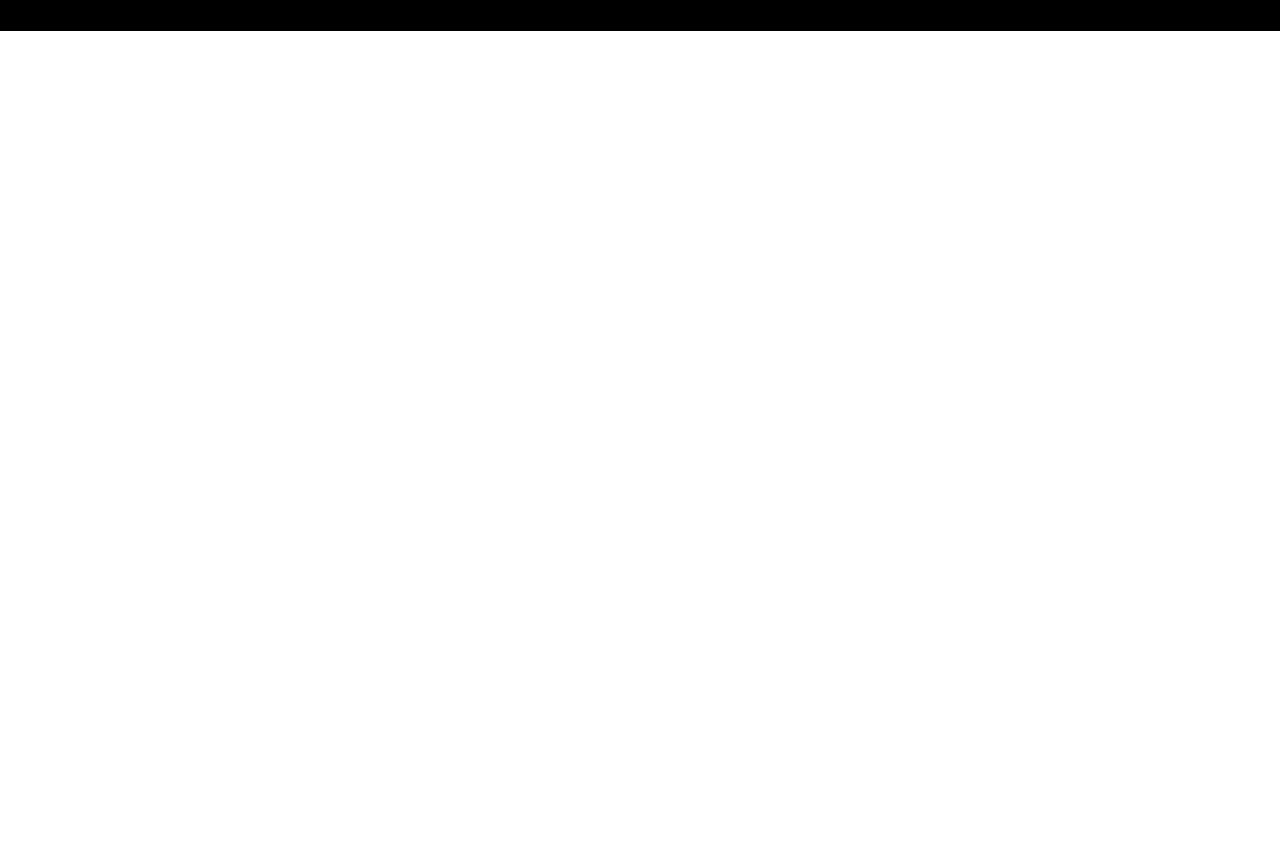
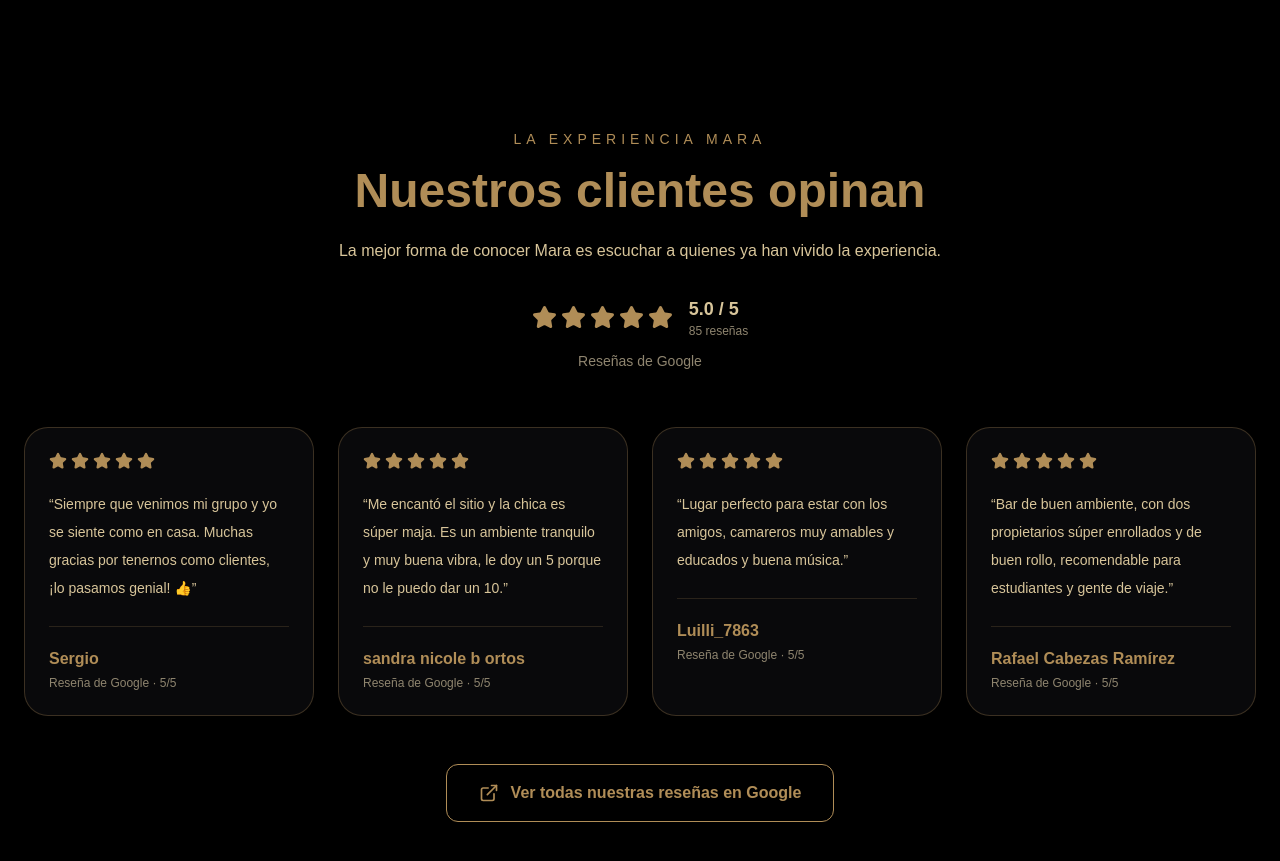
Before and after one commit to marashishalounge/mara-shisha-v2, a Next.js app: page / in a window 1280 px wide. Shown: the part 9840-10701 px from the top of the page. Before the commit the page ends 9871 px from the top, so only its background shows below. Built offline with nearby package versions, Linux system fonts and the light colour scheme.

Commit message:
Actualizadas reseñas reales de Mara

```diff
--- /dev/null
+++ b/app/components/Reviews.tsx
@@ -0,0 +1,192 @@
+"use client";
+
+import { Star, ExternalLink } from "lucide-react";
+
+const reviews = [
+  {
+    name: "Sergio",
+    text: "Siempre que venimos mi grupo y yo se siente como en casa. Muchas gracias por tenernos como clientes, ¡lo pasamos genial! 👍",
+  },
+  {
+    name: "sandra nicole b ortos",
+    text: "Me encantó el sitio y la chica es súper maja. Es un ambiente tranquilo y muy buena vibra, le doy un 5 porque no le puedo dar un 10.",
+  },
+  {
+    name: "Luilli_7863",
+    text: "Lugar perfecto para estar con los amigos, camareros muy amables y educados y buena música.",
+  },
+  {
+    name: "Rafael Cabezas Ramírez",
+    text: "Bar de buen ambiente, con dos propietarios súper enrollados y de buen rollo, recomendable para estudiantes y gente de viaje.",
+  },
+];
+
+export default function Reviews() {
+  return (
+    <section
+      id="opiniones"
+      className="bg-black py-24 px-6"
+    >
+      <div className="max-w-7xl mx-auto">
+
+        {/* CABECERA */}
+
+        <div className="text-center mb-14">
+
+          <span
+            className="uppercase tracking-[5px] text-sm"
+            style={{ color: "#B08D57" }}
+          >
+            La experiencia Mara
+          </span>
+
+          <h2
+            className="text-4xl md:text-5xl font-bold mt-4"
+            style={{ color: "#B08D57" }}
+          >
+            Nuestros clientes opinan
+          </h2>
+
+          <p
+            className="max-w-2xl mx-auto mt-5 leading-8"
+            style={{ color: "#d8c59a" }}
+          >
+            La mejor forma de conocer Mara es escuchar a quienes
+            ya han vivido la experiencia.
+          </p>
+
+          {/* VALORACIÓN */}
+
+          <div className="flex justify-center items-center gap-4 mt-7">
+
+            <div className="flex gap-1">
+
+              {[1, 2, 3, 4, 5].map((star) => (
+                <Star
+                  key={star}
+                  size={25}
+                  fill="#B08D57"
+                  color="#B08D57"
+                />
+              ))}
+
+            </div>
+
+            <div className="text-left">
+
+              <span
+                className="font-bold text-lg"
+                style={{ color: "#d8c59a" }}
+              >
+                5.0 / 5
+              </span>
+
+              <p
+                className="text-xs"
+                style={{ color: "#8f856f" }}
+              >
+                85 reseñas
+              </p>
+
+            </div>
+
+          </div>
+
+          <p
+            className="mt-3 text-sm"
+            style={{ color: "#8f856f" }}
+          >
+            Reseñas de Google
+          </p>
+
+        </div>
+
+
+        {/* RESEÑAS */}
+
+        <div className="grid md:grid-cols-2 lg:grid-cols-4 gap-6">
+
+          {reviews.map((review, index) => (
+
+            <div
+              key={index}
+              className="rounded-3xl border border-[#B08D57]/30 bg-zinc-950 p-6 hover:border-[#B08D57] transition duration-300"
+            >
+
+              {/* ESTRELLAS */}
+
+              <div className="flex gap-1 mb-5">
+
+                {[1, 2, 3, 4, 5].map((star) => (
+                  <Star
+                    key={star}
+                    size={18}
+                    fill="#B08D57"
+                    color="#B08D57"
+                  />
+                ))}
+
+              </div>
+
+
+              {/* RESEÑA */}
+
+              <p
+                className="leading-7 text-sm"
+                style={{ color: "#d8c59a" }}
+              >
+                “{review.text}”
+              </p>
+
+
+              {/* AUTOR */}
+
+              <div className="border-t border-[#B08D57]/20 mt-6 pt-5">
+
+                <p
+                  className="font-bold"
+                  style={{ color: "#B08D57" }}
+                >
+                  {review.name}
+                </p>
+
+                <p
+                  className="text-xs mt-1"
+                  style={{ color: "#8f856f" }}
+                >
+                  Reseña de Google · 5/5
+                </p>
+
+              </div>
+
+            </div>
+
+          ))}
+
+        </div>
+
+
+        {/* BOTÓN GOOGLE */}
+
+        <div className="flex justify-center mt-12">
+
+          <a
+            href="https://www.google.com/search?q=Mara+Lounge+C%C3%B3rdoba"
+            target="_blank"
+            rel="noopener noreferrer"
+            className="flex items-center justify-center gap-3 rounded-xl border border-[#B08D57] px-8 py-4 font-bold hover:bg-[#B08D57] hover:text-black transition"
+            style={{ color: "#B08D57" }}
+          >
+
+            <ExternalLink size={20} />
+
+            Ver todas nuestras reseñas en Google
+
+          </a>
+
+        </div>
+
+      </div>
+    </section>
+  );
+}
--- a/app/page.tsx
+++ b/app/page.tsx
@@ -9,6 +9,7 @@ import Beers from "./components/beers";
 import Offers from "./components/Offers";
 import Contact from "./components/Contact";
 import Footer from "./components/Footer";
+import Reviews from "./components/Reviews";
 
 export default function Home() {
   return (
@@ -36,6 +37,8 @@ export default function Home() {
 
       <Footer />
 
+      <Reviews />
+
     </main>
   );
 }
```
